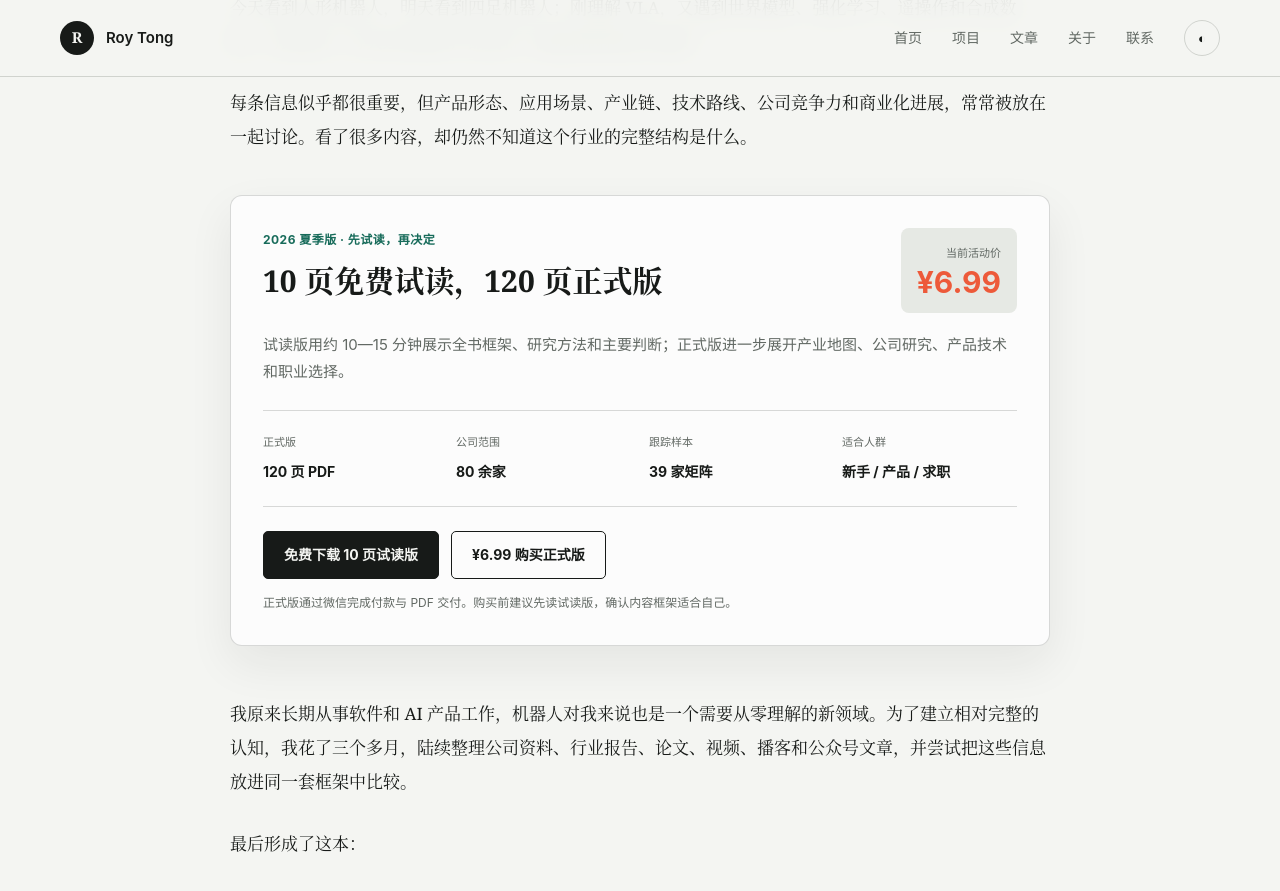
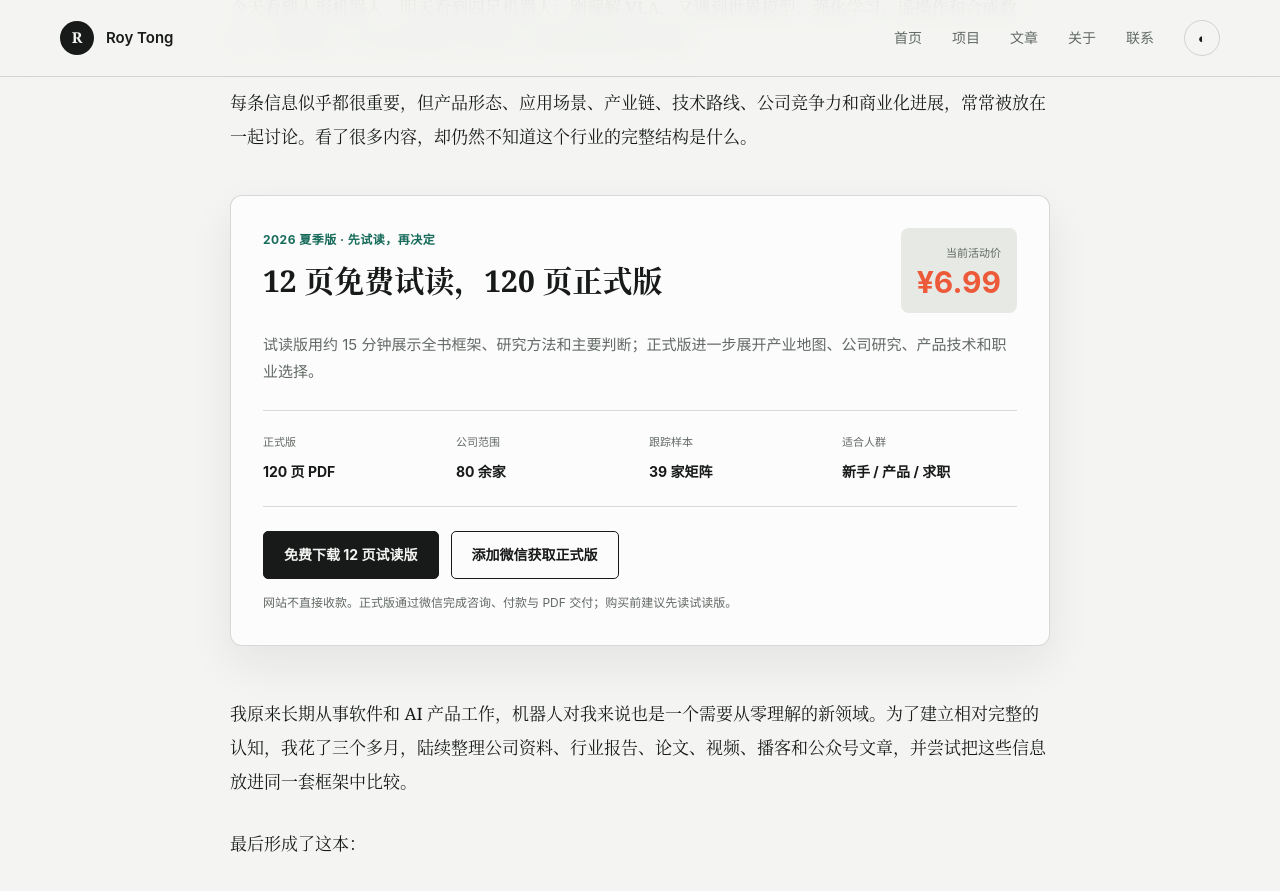
Before and after one commit to roy-tong/roy-tong.github.io, a Jekyll site: the page built from _posts/2026-07-20-embodied-intelligence-beginners-guide.md, in a window 1280 px wide and 900 px high, scrolled down 753 px. Shown: the top 891 px of the window. Built offline with Jekyll 4.4.1, drawn with Linux system fonts in a browser that asks for light colours; some of the changed text lies outside the part shown.

Commit message:
refactor: simplify book funnel and update preview details

```diff
--- a/_posts/2026-07-20-embodied-intelligence-beginners-guide.md
+++ b/_posts/2026-07-20-embodied-intelligence-beginners-guide.md
@@ -6,7 +6,7 @@ subtitle: "具身智能难学，往往不是资料太少，而是缺少一张把
 date: 2026-07-20 10:30:00 +0800
 tags: [具身智能, 人形机器人, AI, 职业]
 reading_time: 8
-excerpt: "我花了三个多月，把具身智能的产业、公司、产品、技术与职业选择放进同一套框架。可先免费下载 10 页试读版，再决定是否购买 120 页正式版。"
+excerpt: "我花了三个多月，把具身智能的产业、公司、产品、技术与职业选择放进同一套框架。可先免费下载 12 页试读版，再决定是否添加微信获取 120 页正式版。"
 ---
 
 过去几个月，我一直在系统学习具身智能。
@@ -21,14 +21,14 @@ excerpt: "我花了三个多月，把具身智能的产业、公司、产品、
   <div class="book-offer-head">
     <div>
       <p class="book-kicker">2026 夏季版 · 先试读，再决定</p>
-      <h2>10 页免费试读，120 页正式版</h2>
+      <h2>12 页免费试读，120 页正式版</h2>
     </div>
     <div class="book-price">
       <span>当前活动价</span>
       <strong>¥6.99</strong>
     </div>
   </div>
-  <p class="book-offer-copy">试读版用约 10—15 分钟展示全书框架、研究方法和主要判断；正式版进一步展开产业地图、公司研究、产品技术和职业选择。</p>
+  <p class="book-offer-copy">试读版用约 15 分钟展示全书框架、研究方法和主要判断；正式版进一步展开产业地图、公司研究、产品技术和职业选择。</p>
   <dl class="book-fact-grid">
     <div><dt>正式版</dt><dd>120 页 PDF</dd></div>
     <div><dt>公司范围</dt><dd>80 余家</dd></div>
@@ -36,10 +36,10 @@ excerpt: "我花了三个多月，把具身智能的产业、公司、产品、
     <div><dt>适合人群</dt><dd>新手 / 产品 / 求职</dd></div>
   </dl>
   <div class="book-actions">
-    <a class="book-button primary" href="{{ '/assets/downloads/embodied-intelligence-preview-2026-summer.pdf' | relative_url }}" target="_blank" rel="noopener" data-umami-event="download-embodied-intelligence-preview-top">免费下载 10 页试读版</a>
-    <a class="book-button secondary" href="{{ '/buy/embodied-intelligence/' | relative_url }}" data-carry-source data-umami-event="open-book-checkout-top">¥6.99 购买正式版</a>
+    <a class="book-button primary" href="{{ '/assets/downloads/embodied-intelligence-preview-2026-summer.pdf' | relative_url }}" target="_blank" rel="noopener" data-umami-event="download-embodied-intelligence-preview-top">免费下载 12 页试读版</a>
+    <a class="book-button secondary" href="{{ '/buy/embodied-intelligence/' | relative_url }}" data-umami-event="open-wechat-book-page-top">添加微信获取正式版</a>
   </div>
-  <p class="book-offer-note">正式版通过微信完成付款与 PDF 交付。购买前建议先读试读版，确认内容框架适合自己。</p>
+  <p class="book-offer-note">网站不直接收款。正式版通过微信完成咨询、付款与 PDF 交付；购买前建议先读试读版。</p>
 </div>
 
 我原来长期从事软件和 AI 产品工作，机器人对我来说也是一个需要从零理解的新领域。为了建立相对完整的认知，我花了三个多月，陆续整理公司资料、行业报告、论文、视频、播客和公众号文章，并尝试把这些信息放进同一套框架中比较。
@@ -144,7 +144,7 @@ excerpt: "我花了三个多月，把具身智能的产业、公司、产品、
       <tr><th>对比项</th><th>免费试读版</th><th>正式版</th></tr>
     </thead>
     <tbody>
-      <tr><td>篇幅</td><td>10 页 Memo</td><td>120 页 PDF</td></tr>
+      <tr><td>篇幅</td><td>12 页精华试读</td><td>120 页 PDF</td></tr>
       <tr><td>用途</td><td>判断框架和写作方式是否适合自己</td><td>系统建立行业、公司、产品、技术与职业地图</td></tr>
       <tr><td>公司研究</td><td>展示研究方法和维度</td><td>80 余家公司分类，39 家首轮跟踪矩阵</td></tr>
       <tr><td>产品技术</td><td>展示系统框架与判断方法</td><td>展开本体、控制、模型、数据、仿真、触觉、评测和部署</td></tr>
@@ -156,16 +156,16 @@ excerpt: "我花了三个多月，把具身智能的产业、公司、产品、
 
 <section class="book-purchase-card" id="purchase">
   <p class="book-kicker">GET THE FULL EDITION</p>
-  <h2>先免费试读，确认适合后再购买</h2>
-  <p>正式版为《具身智能入门》2026 夏季版，共 120 页。当前活动价 6.99 元，通过微信付款并接收 PDF。</p>
+  <h2>先免费试读，确认适合后再添加微信</h2>
+  <p>正式版为《具身智能入门》2026 夏季版，共 120 页。网站不直接收款，添加微信后完成咨询、付款和 PDF 交付。</p>
   <div class="book-purchase-steps">
     <span>1. 保存或扫描微信二维码</span>
-    <span>2. 备注“购书 + 来源码”</span>
-    <span>3. 支付后接收正式版 PDF</span>
+    <span>2. 添加时备注“具身智能”</span>
+    <span>3. 微信付款后接收 PDF</span>
   </div>
   <div class="book-actions">
-    <a class="book-button primary" href="{{ '/buy/embodied-intelligence/' | relative_url }}" data-carry-source data-umami-event="open-book-checkout-bottom">添加微信购买正式版</a>
-    <a class="book-button secondary" href="{{ '/assets/downloads/embodied-intelligence-preview-2026-summer.pdf' | relative_url }}" target="_blank" rel="noopener" data-umami-event="download-embodied-intelligence-preview-bottom">免费下载 10 页试读版</a>
+    <a class="book-button primary" href="{{ '/buy/embodied-intelligence/' | relative_url }}" data-umami-event="open-wechat-book-page-bottom">添加微信获取正式版</a>
+    <a class="book-button secondary" href="{{ '/assets/downloads/embodied-intelligence-preview-2026-summer.pdf' | relative_url }}" target="_blank" rel="noopener" data-umami-event="download-embodied-intelligence-preview-bottom">免费下载 12 页试读版</a>
   </div>
 </section>
 
@@ -182,5 +182,5 @@ excerpt: "我花了三个多月，把具身智能的产业、公司、产品、
 <div class="book-sticky-spacer" aria-hidden="true"></div>
 <div class="book-sticky-cta" aria-label="书籍操作">
   <a class="book-button secondary compact" href="{{ '/assets/downloads/embodied-intelligence-preview-2026-summer.pdf' | relative_url }}" target="_blank" rel="noopener" data-umami-event="download-preview-sticky">免费试读</a>
-  <a class="book-button primary compact" href="{{ '/buy/embodied-intelligence/' | relative_url }}" data-carry-source data-umami-event="open-book-checkout-sticky">¥6.99 购买正式版</a>
+  <a class="book-button primary compact" href="{{ '/buy/embodied-intelligence/' | relative_url }}" data-umami-event="open-wechat-book-page-sticky">添加微信获取正式版</a>
 </div>
```
